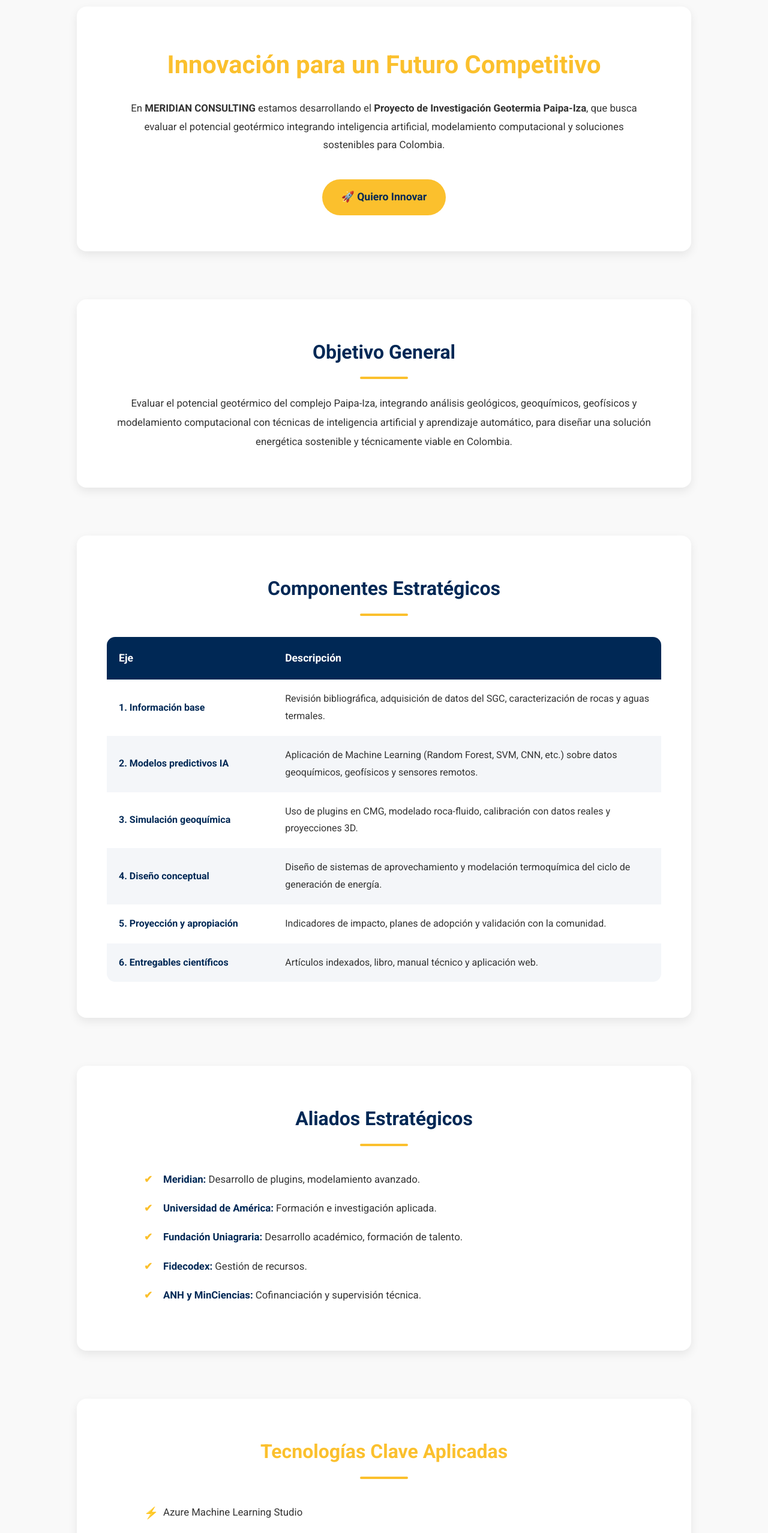
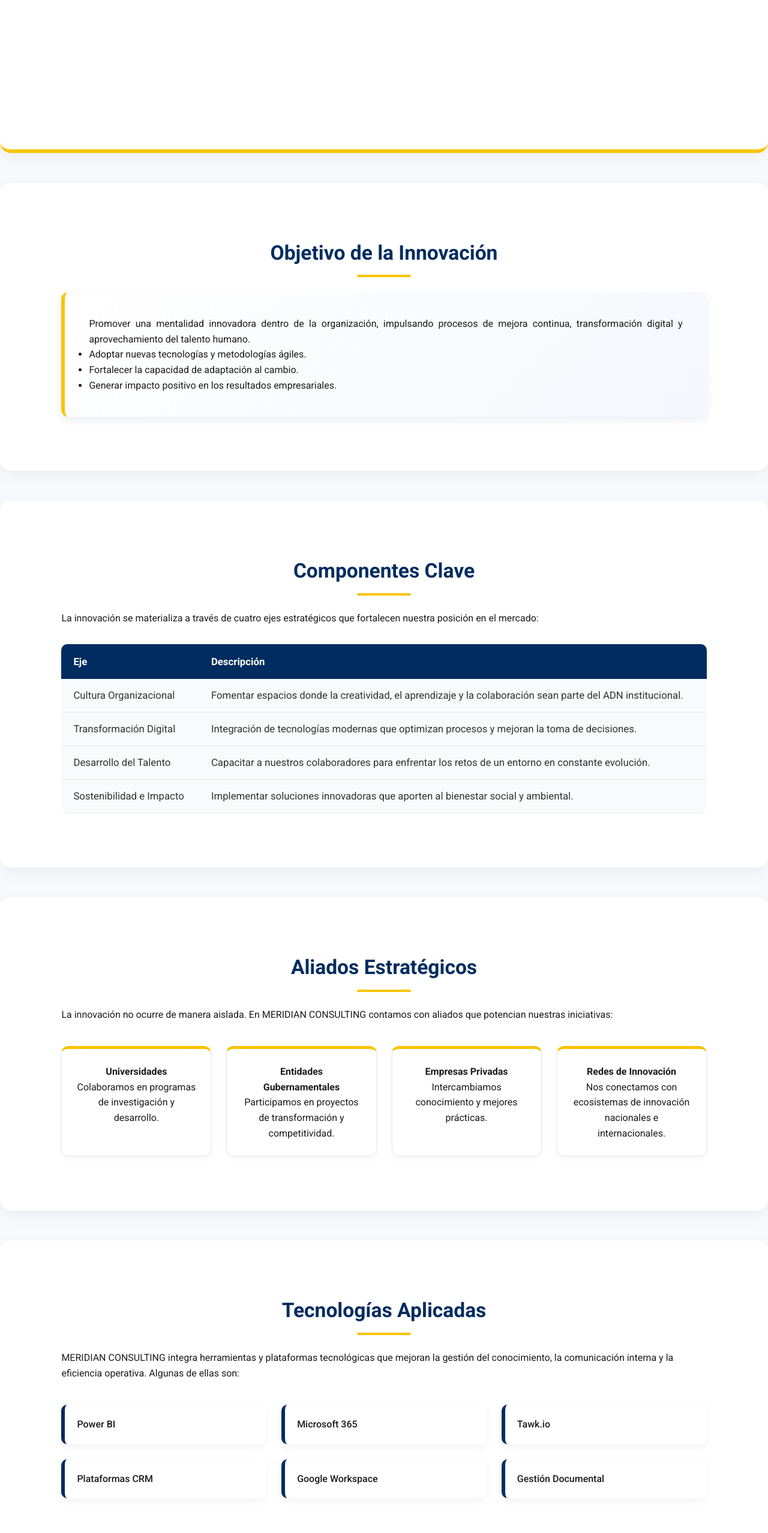
Before and after one commit to MeridianConsulting/Web, a React (Create React App) app in the folder frontend/: page /innovacion in a window 1280 px wide. Shown: the part 234-2790 px from the top of the page at 60% size. Built offline with nearby package versions, Linux system fonts and the light colour scheme.

Commit message:
ultimos cambios

```diff
--- a/frontend/src/pages/About.js
+++ b/frontend/src/pages/About.js
@@ -77,27 +77,32 @@ const About = () => {
             <div className="value-card">
               <span className="value-icon">🤝</span>
               <h3>Compromiso</h3>
-              <p>Trabajamos con dedicación para cumplir y superar las expectativas de nuestros clientes.</p>
+              <p>Nos dedicamos con entrega y constancia a alcanzar los objetivos
+                  de la empresa y nuestros clientes.</p>
             </div>
             <div className="value-card">
               <span className="value-icon">⭐</span>
               <h3>Excelencia</h3>
-              <p>Buscamos la mejora continua y la calidad en cada uno de nuestros procesos.</p>
+              <p>Hacemos nuestro trabajo con calidad y buscamos siempre mejorar para
+                  superar las expectativas.</p>
             </div>
             <div className="value-card">
               <span className="value-icon">🔎</span>
               <h3>Transparencia</h3>
-              <p>Actuamos con honestidad, claridad y responsabilidad en nuestras acciones.</p>
+              <p>Actuamos con claridad y honestidad, generando confianza en
+                  todo lo que hacemos.</p>
             </div>
             <div className="value-card">
               <span className="value-icon">💡</span>
               <h3>Innovación</h3>
-              <p>Aplicamos soluciones creativas y eficientes para afrontar los retos del sector.</p>
+              <p>Buscamos nuevas ideas, métodos y tecnologías para mejorar nuestros
+                  servicios y procesos.</p>
             </div>
             <div className="value-card">
               <span className="value-icon">🌍</span>
               <h3>Responsabilidad</h3>
-              <p>Cuidamos el impacto de nuestras acciones en las personas y el medio ambiente.</p>
+              <p>Cumplimos nuestros compromisos con seriedad y cuidamos el
+                  impacto de nuestras decisiones.</p>
             </div>
           </div>
         </div>
@@ -145,11 +150,16 @@ const About = () => {
             >
               <h3>Misión</h3>
               <p>
-                En MERIDIAN CONSULTING LTDA contribuimos al fortalecimiento del sector energético y ambiental,
-                mediante servicios especializados en geología, ingeniería de petróleos, energías renovables y
-                control técnico de operaciones. Promovemos excelencia, ética, disciplina técnica y responsabilidad,
-                generando valor a nuestros clientes y apoyándonos en un equipo humano altamente capacitado.
-              </p>
+            En MERIDIAN CONSULTING LTDA. contribuimos al fortalecimiento del sector
+            energético y ambiental, mediante servicios especializados en geología, ingeniería de
+            petróleos, energías renovables y ejecución y control técnico de operaciones, en todas
+            sus etapas. trabajamos con excelencia, ética, disciplina técnica y responsabilidad,
+            adaptándonos a diversos entornos sociales y operativos, y generando valor a nuestros
+            clientes al cumplir sus objetivos con eficiencia y confidencialidad. nos apoyamos en un
+            equipo humano altamente capacitado, promoviendo su bienestar y desarrollo, en una
+            cultura de innovación, mejora continua, sostenibilidad y seguridad, que nos permite
+            entregar soluciones confiables y de alto impacto.
+               </p>
             </motion.div>
           </Slide>
 
@@ -161,10 +171,14 @@ const About = () => {
             >
               <h3>Visión</h3>
               <p>
-                Para el año 2030, ser un referente nacional en consultoría especializada para el sector minero-energético,
-                destacándonos por excelencia operativa y financiera, innovación tecnológica, compromiso ético y capacidad de
-                adaptación a retos técnicos, sociales y ambientales. Generaremos alianzas estratégicas de alto valor y
-                contribuiremos al crecimiento sostenible de las comunidades.
+                Para el año 2030, MERIDIAN CONSULTING LTDA. se consolidará como un referente
+                nacional en consultoría especializada para el sector minero energético, destacándose
+                por su excelencia operativa y financiera, innovación tecnologica, compromiso ético, y
+                capacidad de adaptación a los retos técnicos, sociales y ambientales del país. seremos
+                reconocidos por cumplir con precisión y oportunidad los objetivos de nuestros clientes,
+                generando alianzas estratégicas de alto valor, promoviendo el desarrollo de nuestro
+                talento humano y contribuyendo al crecimiento sostenible de las comunidades y
+                sectores donde operamos.
               </p>
             </motion.div>
           </Slide>
--- a/frontend/src/pages/Innovation.css
+++ b/frontend/src/pages/Innovation.css
@@ -1,243 +1,196 @@
-/* ====== Layout General ====== */
+/* ======= ESTILOS GLOBALES DEL APARTADO ======= */
 .innovation-page {
-  font-family: "Segoe UI", sans-serif;
-  background: #f9f9f9;
-  line-height: 1.8;
-  padding: 70px 10%;
-  color: #333;
+  background-color: #f7f9fc;
+  color: #1b1b1b;
+  font-family: "Poppins", sans-serif;
+  overflow-x: hidden;
 }
 
-/* ====== Secciones generales ====== */
+/* ======= HERO ======= */
+.innovation-hero {
+  text-align: center;
+  padding: 120px 6%;
+  background: linear-gradient(
+    rgba(0, 44, 95, 0.85),
+    rgba(0, 44, 95, 0.85)
+  );
+  color: #fff;
+  border-bottom: 6px solid #f9c400;
+  box-shadow: 0 6px 20px rgba(0, 0, 0, 0.15);
+}
+
+.innovation-hero h1 {
+  font-size: 2.8rem;
+  font-weight: 700;
+  letter-spacing: 1px;
+  margin-bottom: 20px;
+}
+
+.innovation-hero p {
+  font-size: 1.15rem;
+  max-width: 900px;
+  margin: 0 auto;
+  line-height: 1.8;
+}
+
+/* ======= SECCIONES GENERALES ======= */
 .innovation-page section {
-  margin: 80px auto;
-  padding: 60px 50px;
+  padding: 90px 8%;
   background: #fff;
-  border-radius: 16px;
-  box-shadow: 0 6px 16px rgba(0, 0, 0, 0.08);
+  border-radius: 18px;
+  margin: 50px auto;
+  max-width: 1300px;
+  box-shadow: 0 8px 26px rgba(0, 0, 0, 0.05);
   transition: all 0.3s ease;
 }
 
 .innovation-page section:hover {
-  transform: translateY(-5px);
-  box-shadow: 0 10px 24px rgba(0, 0, 0, 0.12);
-}
-
-.innovation-page section p,
-.innovation-page section li {
-  color: #333;
-  font-size: 1.05rem;
-}
-
-/* ====== Títulos ====== */
-.innovation-page h1,
-.innovation-page h2 {
-  font-weight: 700;
-  text-align: center;
-  margin-bottom: 25px;
-}
-
-.innovation-page h1 {
-  font-size: 2.6rem;
-  color: #fbc02d; /* Amarillo institucional */
+  transform: translateY(-4px);
+  box-shadow: 0 10px 32px rgba(0, 44, 95, 0.15);
 }
 
 .innovation-page h2 {
-  font-size: 2rem;
-  color: #002855; /* Azul institucional */
+  color: #002c5f;
+  font-size: 2.1rem;
+  margin-bottom: 25px;
+  font-weight: 700;
+  position: relative;
+  text-align: center;
 }
 
 .innovation-page h2::after {
   content: "";
   display: block;
-  width: 80px;
+  width: 90px;
   height: 4px;
-  background: #fbc02d;
-  margin: 12px auto 0;
-  border-radius: 2px;
+  background: #f9c400;
+  margin: 10px auto;
+  border-radius: 3px;
 }
 
-/* ====== Hero ====== */
-.innovation-hero {
-  background: linear-gradient(135deg, #002855, #004b99);
-  text-align: center;
-  padding: 100px 70px;
-  border-radius: 20px;
-  color: #fff;
+/* ======= OBJETIVO GENERAL ======= */
+.goal-card {
+  background: linear-gradient(135deg, #ffffff 0%, #f4f7fc 100%);
+  border-left: 6px solid #f9c400;
+  padding: 40px;
+  border-radius: 12px;
+  box-shadow: 0 6px 14px rgba(0, 44, 95, 0.08);
+  text-align: justify;
+  transition: transform 0.3s ease;
 }
 
-.innovation-hero h1 {
-  color: #fbc02d;
-  margin-bottom: 20px;
+.goal-card:hover {
+  transform: scale(1.02);
 }
 
-.innovation-hero p {
-  font-size: 1.2rem;
-  max-width: 850px;
-  margin: 0 auto 35px;
-  color: #f1f1f1;
+/* ======= TABLA ======= */
+.table-wrapper {
+  overflow-x: auto;
+  border-radius: 10px;
+  margin-top: 30px;
 }
 
-/* ====== Botón CTA ====== */
-.cta-btn {
-  display: inline-block;
-  background: #fbc02d;
-  color: #002855;
-  padding: 14px 32px;
-  border-radius: 40px;
-  font-weight: bold;
-  font-size: 1.1rem;
-  text-decoration: none;
-  transition: all 0.3s ease;
-}
-
-.cta-btn:hover {
-  background: #002855;
-  color: #fff;
-  transform: scale(1.07);
-}
-
-/* ====== Objetivo General ====== */
-.innovation-goal p {
-  max-width: 900px;
-  margin: 0 auto;
-  font-size: 1.15rem;
-  line-height: 1.9;
-  text-align: center;
-}
-
-/* ====== Tabla de Componentes Estratégicos ====== */
 .innovation-table {
   width: 100%;
   border-collapse: collapse;
-  font-size: 1rem;
-  margin-top: 35px;
-  border-radius: 14px;
-  overflow: hidden;
-}
-
-.innovation-table thead {
-  background: #002855;
-  color: #fff;
+  font-size: 1.05rem;
+  text-align: left;
 }
 
 .innovation-table th {
-  padding: 20px;
-  text-align: left;
-  font-size: 1.1rem;
+  background: #002c5f;
+  color: #fff;
+  padding: 16px 20px;
   font-weight: 600;
 }
 
 .innovation-table td {
-  padding: 18px 20px;
-  line-height: 1.8;
+  background: #f9fafc;
   color: #333;
+  padding: 14px 20px;
+  border-bottom: 1px solid #e3e6ec;
+  transition: background 0.3s ease;
 }
 
-.innovation-table tr:nth-child(even) {
-  background: #f4f6f9;
+.innovation-table tr:hover td {
+  background: #f1f5ff;
 }
 
-.innovation-table td:first-child {
-  font-weight: 600;
-  color: #002855;
-  width: 30%;
+/* ======= ALIADOS ======= */
+.allies-grid {
+  display: grid;
+  grid-template-columns: repeat(auto-fit, minmax(220px, 1fr));
+  gap: 25px;
+  margin-top: 40px;
 }
 
-/* ====== Aliados Estratégicos ====== */
-.innovation-allies ul {
-  list-style: none;
-  padding: 0;
-  max-width: 800px;
-  margin: 40px auto 0;
+.ally-card {
+  background: #ffffff;
+  border: 1px solid #e4e7ee;
+  border-top: 5px solid #f9c400;
+  padding: 25px;
+  border-radius: 12px;
+  text-align: center;
+  transition: all 0.3s ease;
+  box-shadow: 0 4px 12px rgba(0, 0, 0, 0.04);
 }
 
-.innovation-allies li {
-  margin: 18px 0;
-  font-size: 1.1rem;
-  line-height: 1.8;
-  padding-left: 32px;
-  position: relative;
-  color: #333;
+.ally-card:hover {
+  transform: translateY(-5px);
+  box-shadow: 0 8px 20px rgba(0, 44, 95, 0.15);
+  background-color: #fefefe;
 }
 
-.innovation-allies li strong {
-  color: #002855;
+/* ======= TECNOLOGÍAS ======= */
+.tech-grid {
+  display: grid;
+  grid-template-columns: repeat(auto-fit, minmax(260px, 1fr));
+  gap: 25px;
+  margin-top: 40px;
 }
 
-.innovation-allies li::before {
-  content: "✔";
-  color: #fbc02d;
-  font-weight: bold;
-  position: absolute;
-  left: 0;
+.tech-card {
+  background: #ffffff;
+  border-left: 6px solid #002c5f;
+  padding: 20px;
+  border-radius: 10px;
+  box-shadow: 0 5px 14px rgba(0, 0, 0, 0.05);
+  transition: all 0.3s ease;
+  font-weight: 500;
 }
 
-/* ====== Tecnologías Clave ====== */
-.innovation-tech {
-  background: #002855;
-  color: #fff;
-  text-align: center;
+.tech-card:hover {
+  transform: translateY(-6px);
+  box-shadow: 0 8px 24px rgba(0, 44, 95, 0.18);
+  background-color: #f9fbff;
 }
 
-.innovation-tech h2 {
-  color: #fbc02d;
+/* ======= ANIMACIONES SUAVES ======= */
+[data-aos] {
+  transition-timing-function: ease-in-out;
 }
 
-.innovation-tech ul {
-  list-style: none;
-  padding: 0;
-  max-width: 800px;
-  margin: 40px auto 0;
-  text-align: left;
-}
-
-.innovation-tech li {
-  margin: 16px 0;
-  padding-left: 32px;
-  position: relative;
-  font-size: 1.1rem;
-  color: #fff;
-}
-
-.innovation-tech li::before {
-  content: "⚡";
-  position: absolute;
-  left: 0;
-  color: #fbc02d;
-  font-size: 1.2rem;
-}
-
-/* ====== CTA Final ====== */
-.innovation-cta {
-  text-align: center;
-}
-
-.innovation-cta h2 {
-  color: #002855;
-}
-
-.innovation-cta p {
-  margin-bottom: 25px;
-  font-size: 1.2rem;
-  color: #444;
-}
-
-/* ====== Responsive ====== */
+/* ======= RESPONSIVO ======= */
 @media (max-width: 992px) {
-  .innovation-page {
-    padding: 40px 5%;
-  }
-
-  .innovation-page section {
-    padding: 40px 25px;
-    margin: 60px auto;
-  }
-
   .innovation-hero h1 {
     font-size: 2.2rem;
   }
-
-  .innovation-hero p {
-    font-size: 1rem;
+  .innovation-page section {
+    padding: 70px 6%;
   }
 }
+
+@media (max-width: 600px) {
+  .innovation-hero {
+    padding: 80px 6%;
+  }
+  .innovation-hero h1 {
+    font-size: 1.8rem;
+  }
+  .goal-card {
+    padding: 25px;
+  }
+  .innovation-page h2 {
+    font-size: 1.7rem;
+  }
+}
--- a/frontend/src/pages/Innovation.js
+++ b/frontend/src/pages/Innovation.js
@@ -1,47 +1,66 @@
 import React, { useEffect } from "react";
-import AOS from "aos";
-import "aos/dist/aos.css";
-import "./Innovation.css";   // Importa los estilos
+import "./Innovation.css";
 
 const Innovation = () => {
   useEffect(() => {
-    AOS.init({
-      duration: 1000,   // duración de las animaciones
-      once: true,       // se ejecuta solo una vez
-      offset: 120,      // distancia desde el viewport
+    // === Animación de subrayado cuando los h2 entran en vista ===
+    const observer = new IntersectionObserver(
+      (entries) => {
+        entries.forEach((entry) => {
+          if (entry.isIntersecting) {
+            entry.target.classList.add("animate-underline");
+          }
         });
+      },
+      { threshold: 0.4 }
+    );
+
+    const headings = document.querySelectorAll(".innovation-page h2");
+    headings.forEach((h) => observer.observe(h));
+
+    return () => observer.disconnect();
   }, []);
 
   return (
-    <div className="innovation-page">
+    <div className="innovation-page" data-aos="fade-up">
       {/* Hero */}
-      <section className="innovation-hero" data-aos="fade-up">
-        <h1 data-aos="fade-right">Innovación para un Futuro Competitivo</h1>
-        <p data-aos="fade-left" data-aos-delay="200">
-          En <strong>MERIDIAN CONSULTING</strong> estamos desarrollando el
-          <strong> Proyecto de Investigación Geotermia Paipa-Iza</strong>,
-          que busca evaluar el potencial geotérmico integrando inteligencia artificial,
-          modelamiento computacional y soluciones sostenibles para Colombia.
+      <section className="innovation-hero">
+        <div className="hero-content">
+          <h1>Innovación para un Futuro Competitivo</h1>
+          <p>
+            En <strong>MERIDIAN CONSULTING LTDA</strong>, la innovación no es
+            solo una estrategia, es una cultura que impulsa el cambio, fomenta
+            la creatividad y genera ventajas sostenibles para nuestros socios y
+            clientes.
           </p>
-        <a href="/contacto" className="cta-btn" data-aos="zoom-in" data-aos-delay="400">
-          🚀 Quiero Innovar
-        </a>
+        </div>
       </section>
 
-      {/* Objetivo General */}
-      <section className="innovation-goal" data-aos="fade-right">
-        <h2>Objetivo General</h2>
+      {/* Objetivo */}
+      <section className="innovation-goal" data-aos="fade-up">
+        <h2>Objetivo de la Innovación</h2>
+        <div className="goal-card">
           <p>
-          Evaluar el potencial geotérmico del complejo Paipa-Iza, integrando análisis
-          geológicos, geoquímicos, geofísicos y modelamiento computacional con técnicas
-          de inteligencia artificial y aprendizaje automático, para diseñar una solución
-          energética sostenible y técnicamente viable en Colombia.
+            Promover una mentalidad innovadora dentro de la organización,
+            impulsando procesos de mejora continua, transformación digital y
+            aprovechamiento del talento humano.
           </p>
+          <ul>
+            <li>Adoptar nuevas tecnologías y metodologías ágiles.</li>
+            <li>Fortalecer la capacidad de adaptación al cambio.</li>
+            <li>Generar impacto positivo en los resultados empresariales.</li>
+          </ul>
+        </div>
       </section>
 
-      {/* Componentes Estratégicos (tabla intacta) */}
+      {/* Componentes */}
       <section className="innovation-components" data-aos="fade-up">
-        <h2>Componentes Estratégicos</h2>
+        <h2>Componentes Clave</h2>
+        <p>
+          La innovación se materializa a través de cuatro ejes estratégicos que
+          fortalecen nuestra posición en el mercado:
+        </p>
+        <div className="table-wrapper">
           <table className="innovation-table">
             <thead>
               <tr>
@@ -51,68 +70,81 @@ const Innovation = () => {
             </thead>
             <tbody>
               <tr>
-              <td>1. Información base</td>
-              <td>Revisión bibliográfica, adquisición de datos del SGC, caracterización de rocas y aguas termales.</td>
+                <td>Cultura Organizacional</td>
+                <td>
+                  Fomentar espacios donde la creatividad, el aprendizaje y la
+                  colaboración sean parte del ADN institucional.
+                </td>
               </tr>
               <tr>
-              <td>2. Modelos predictivos IA</td>
-              <td>Aplicación de Machine Learning (Random Forest, SVM, CNN, etc.) sobre datos geoquímicos, geofísicos y sensores remotos.</td>
+                <td>Transformación Digital</td>
+                <td>
+                  Integración de tecnologías modernas que optimizan procesos y
+                  mejoran la toma de decisiones.
+                </td>
               </tr>
               <tr>
-              <td>3. Simulación geoquímica</td>
-              <td>Uso de plugins en CMG, modelado roca-fluido, calibración con datos reales y proyecciones 3D.</td>
+                <td>Desarrollo del Talento</td>
+                <td>
+                  Capacitar a nuestros colaboradores para enfrentar los retos de
+                  un entorno en constante evolución.
+                </td>
               </tr>
               <tr>
-              <td>4. Diseño conceptual</td>
-              <td>Diseño de sistemas de aprovechamiento y modelación termoquímica del ciclo de generación de energía.</td>
-            </tr>
-            <tr>
-              <td>5. Proyección y apropiación</td>
-              <td>Indicadores de impacto, planes de adopción y validación con la comunidad.</td>
-            </tr>
-            <tr>
-              <td>6. Entregables científicos</td>
-              <td>Artículos indexados, libro, manual técnico y aplicación web.</td>
+                <td>Sostenibilidad e Impacto</td>
+                <td>
+                  Implementar soluciones innovadoras que aporten al bienestar
+                  social y ambiental.
+                </td>
               </tr>
             </tbody>
           </table>
+        </div>
       </section>
 
-      {/* Aliados Estratégicos */}
-      <section className="innovation-allies" data-aos="fade-left">
+      {/* Aliados */}
+      <section className="innovation-allies" data-aos="fade-up">
         <h2>Aliados Estratégicos</h2>
-        <ul>
-          <li><strong>Meridian:</strong> Desarrollo de plugins, modelamiento avanzado.</li>
-          <li><strong>Universidad de América:</strong> Formación e investigación aplicada.</li>
-          <li><strong>Fundación Uniagraria:</strong> Desarrollo académico, formación de talento.</li>
-          <li><strong>Fidecodex:</strong> Gestión de recursos.</li>
-          <li><strong>ANH y MinCiencias:</strong> Cofinanciación y supervisión técnica.</li>
-        </ul>
+        <p>
+          La innovación no ocurre de manera aislada. En MERIDIAN CONSULTING
+          contamos con aliados que potencian nuestras iniciativas:
+        </p>
+        <div className="allies-grid">
+          <div className="ally-card">
+            <strong>Universidades</strong>
+            <p>Colaboramos en programas de investigación y desarrollo.</p>
+          </div>
+          <div className="ally-card">
+            <strong>Entidades Gubernamentales</strong>
+            <p>Participamos en proyectos de transformación y competitividad.</p>
+          </div>
+          <div className="ally-card">
+            <strong>Empresas Privadas</strong>
+            <p>Intercambiamos conocimiento y mejores prácticas.</p>
+          </div>
+          <div className="ally-card">
+            <strong>Redes de Innovación</strong>
+            <p>Nos conectamos con ecosistemas de innovación nacionales e internacionales.</p>
+          </div>
+        </div>
       </section>
 
-      {/* Tecnologías Clave */}
+      {/* Tecnologías Aplicadas */}
       <section className="innovation-tech" data-aos="fade-up">
-        <h2>Tecnologías Clave Aplicadas</h2>
-        <ul>
-          <li>Azure Machine Learning Studio</li>
-          <li>Python / Scala + Databricks</li>
-          <li>CMG con plugins propios de geoquímica y deposición mineral</li>
-          <li>Sensores térmicos + drones + cámaras multiespectrales</li>
-          <li>SQL Server y MongoDB (estructurado / no estructurado)</li>
-          <li>Streamlit para visualización de resultados IA</li>
-        </ul>
-      </section>
-
-      {/* CTA Final */}
-      <section className="innovation-cta" data-aos="zoom-in-up">
-        <h2>¿Listo para innovar?</h2>
+        <h2>Tecnologías Aplicadas</h2>
         <p>
-          Conversemos y construyamos juntos las soluciones que tu empresa necesita
-          para destacar en el futuro.
+          MERIDIAN CONSULTING integra herramientas y plataformas tecnológicas
+          que mejoran la gestión del conocimiento, la comunicación interna y la
+          eficiencia operativa. Algunas de ellas son:
         </p>
-        <a href="/contacto" className="cta-btn" data-aos="flip-up" data-aos-delay="200">
-          Contáctanos
-        </a>
+        <div className="tech-grid">
+          <div className="tech-card">Power BI</div>
+          <div className="tech-card">Microsoft 365</div>
+          <div className="tech-card">Tawk.io</div>
+          <div className="tech-card">Plataformas CRM</div>
+          <div className="tech-card">Google Workspace</div>
+          <div className="tech-card">Gestión Documental</div>
+        </div>
       </section>
     </div>
   );
```
Lines whose indentation alone changed are shown as unchanged.
